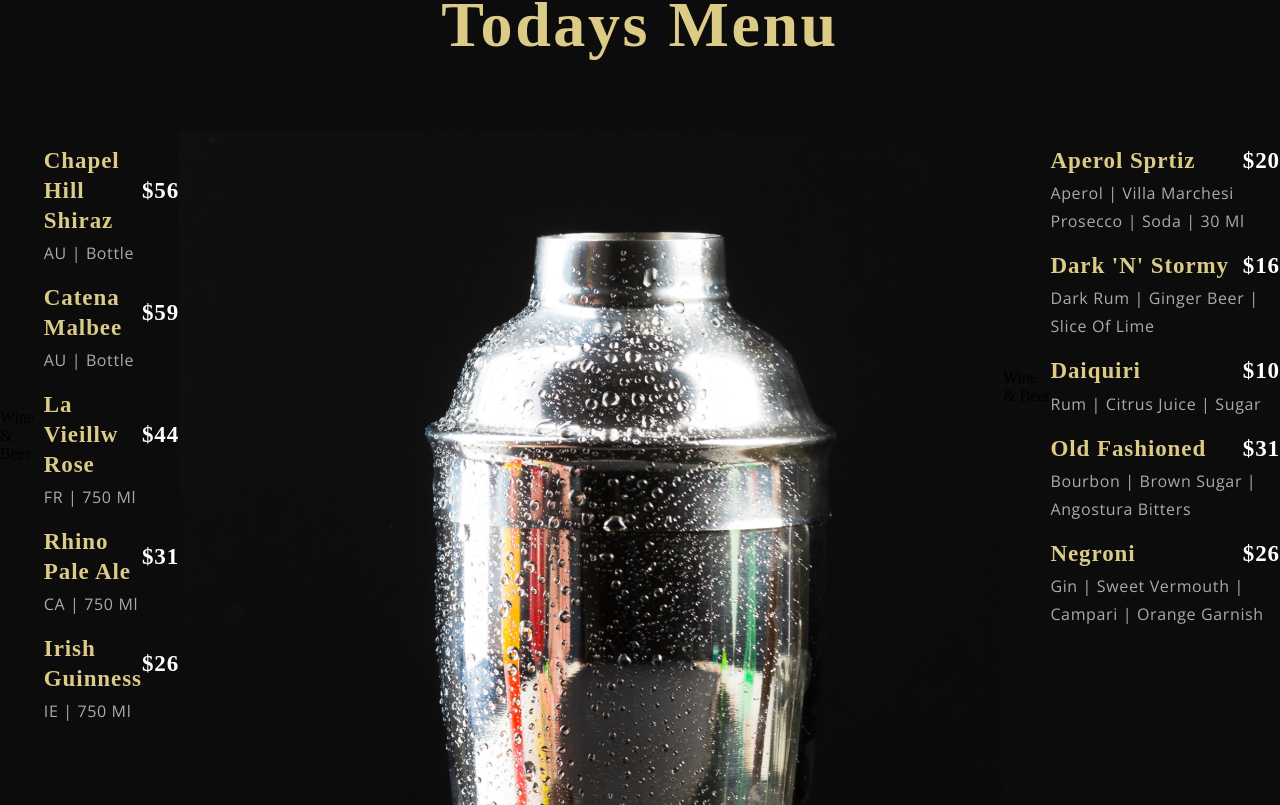
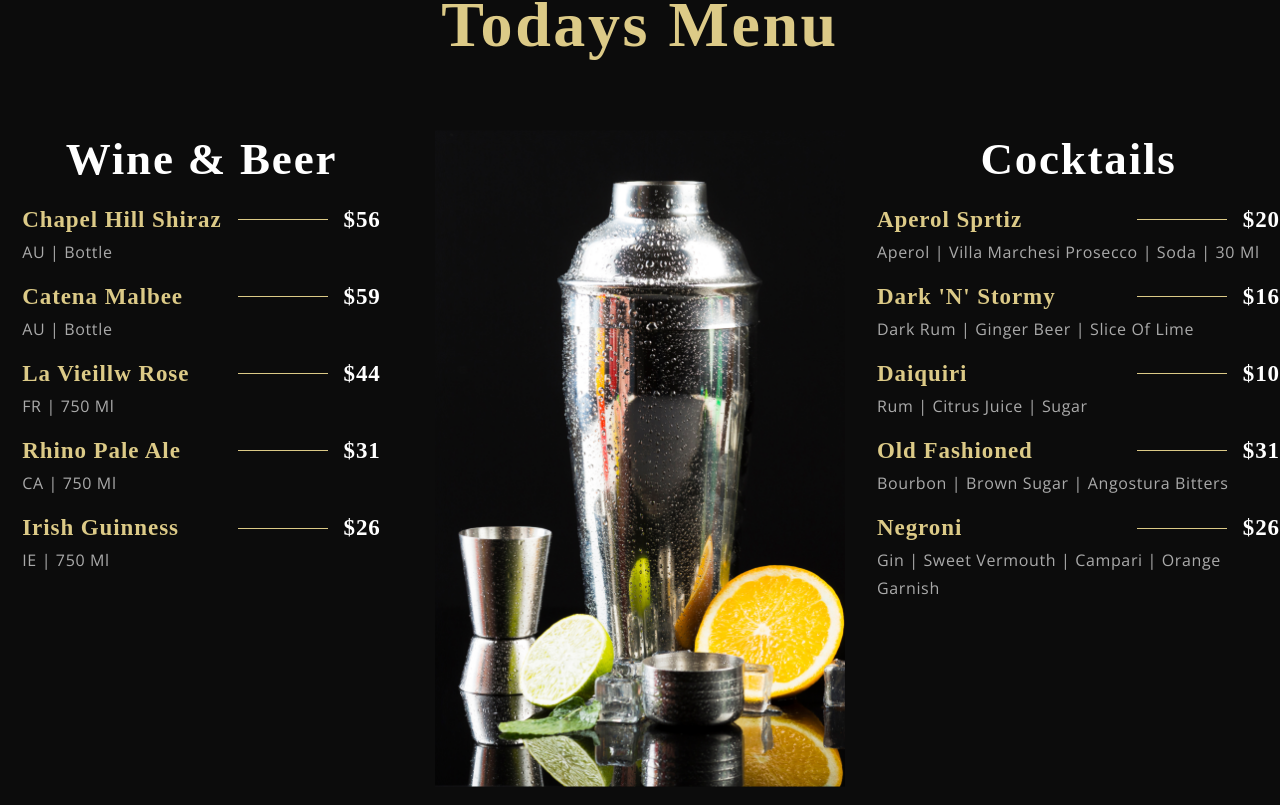
Before and after one commit to Dooootz/react-restaurant, a React (Create React App) app: page / in a window 1280 px wide. Shown: the part 2275-3080 px from the top of the page. Built offline with nearby package versions, Linux system fonts and the light colour scheme; a web font is replaced by a local one.

Commit message:
menu fix

```diff
--- a/src/components/Menuitem/MenuItem.css
+++ b/src/components/Menuitem/MenuItem.css
@@ -22,16 +22,14 @@
 }
 
 .app__menuitem-dash {
-    position: static;
-    width: 119px;
+    width: 90px;
     height: 1px;
-    left: 224px;
-    top: 14.5px;
-    /* FAFAFA */
-    background: #FAFAFA;
-    /* Inside auto layout */
-    flex: none;
-    order: 1;
-    flex-grow: 0;
-    margin: 0px 32px;
+    background: var(--color-golden);
+    margin: 0 1rem;
 }
+
+.app__menuitem-price {
+    display: flex;
+    justify-content: flex-end;
+    align-items: flex-end;
+}
--- a/src/components/Menuitem/MenuItem.jsx
+++ b/src/components/Menuitem/MenuItem.jsx
@@ -9,7 +9,7 @@
         <p className='p__cormorant' style={{ color: '#DCCA87'}}>{title}</p>
       </div>
 
-      <div className='app_menuitem-dash'/>
+      <div className='app__menuitem-dash'/>
 
       <div className='app__menuitem-price'>
         <p className='p__cormorant' >{price}</p>
--- a/src/container/Menu/SpecialMenu.css
+++ b/src/container/Menu/SpecialMenu.css
@@ -17,3 +17,70 @@
     align-items: flex-start;
     flex-direction: row;
 }
+
+.app__specialMenu-menu_heading {
+    font-family: var(--font-base);
+    font-weight: 600;
+    font-size: 45px;
+    line-height: 58.5px;
+    letter-spacing: 0.04em;
+    color: var(--color-white);
+}
+
+.app__specialMenu-menu_wine,
+.app__specialMenu-menu_cocktails {
+    flex: 1;
+    width: 100%;
+    flex-direction: column;
+}
+
+.app__specialMenu-menu_img {
+    width: 410px;
+    margin: 0 2rem;
+}
+
+.app__specialMenu-menu_img img {
+    width: 100%;
+    height: auto;
+}
+
+.app__specialMenu_menu_items {
+    display: flex;
+    flex-direction: column;
+
+    margin: 2rem 0;
+    width: 100%;
+}
+
+@media screen and (min-width: 2000px) {
+    .app__specialMenu-menu_img {
+        width: 650px;
+    }
+
+    .app__specialMenu-menu_img img {
+        height: 920px;
+    }
+}
+
+@media screen and (max-width: 1150px) {
+    .app__specialMenu-menu {
+        flex-direction: column;
+        align-items: center;
+        width: 100%;
+    }
+
+    .app__specialMenu-menu_img {
+        margin: 3rem 0;
+    }
+}
+
+@media screen and (max-width: 650px) {
+    .app__specialMenu-menu_img {
+        width: 100%;
+    }
+
+    .app__specialMenu-menu_heading {
+        font-size: 35px;
+        line-height: 48.5px;
+    }
+}
--- a/src/container/Menu/SpecialMenu.jsx
+++ b/src/container/Menu/SpecialMenu.jsx
@@ -14,8 +14,8 @@
 
     <div className="app__specialMenu-menu">
       <div className='app__specialMenu-menu_wine flex__center'>
-        <p className='app__specialMenu_menu_heading'>Wine & Beer</p>
-        <div className='app__specialMenu_menu_items'>
+        <p className='app__specialMenu-menu_heading'>Wine & Beer</p>
+        <div className='app__specialMenu-menu_items'>
           {data.wines.map((wine,index) => (
             <MenuItem key={wine.title + index} title={wine.title} price={wine.price} tags={wine.tags}/>
           ))}
@@ -28,8 +28,8 @@
     </div>
 
     <div className='app__specialMenu-menu_cocktails flex__center'>
-        <p className='app__specialMenu_menu_heading'>Wine & Beer</p>
-        <div className='app__specialMenu_menu_items'>
+        <p className='app__specialMenu-menu_heading'>Cocktails</p>
+        <div className='app__specialMen-menu_items'>
           {data.cocktails.map((cocktail,index) => (
             <MenuItem key={cocktail.title} title={cocktail.title} price={cocktail.price} tags={cocktail.tags}/>
           ))}
```
